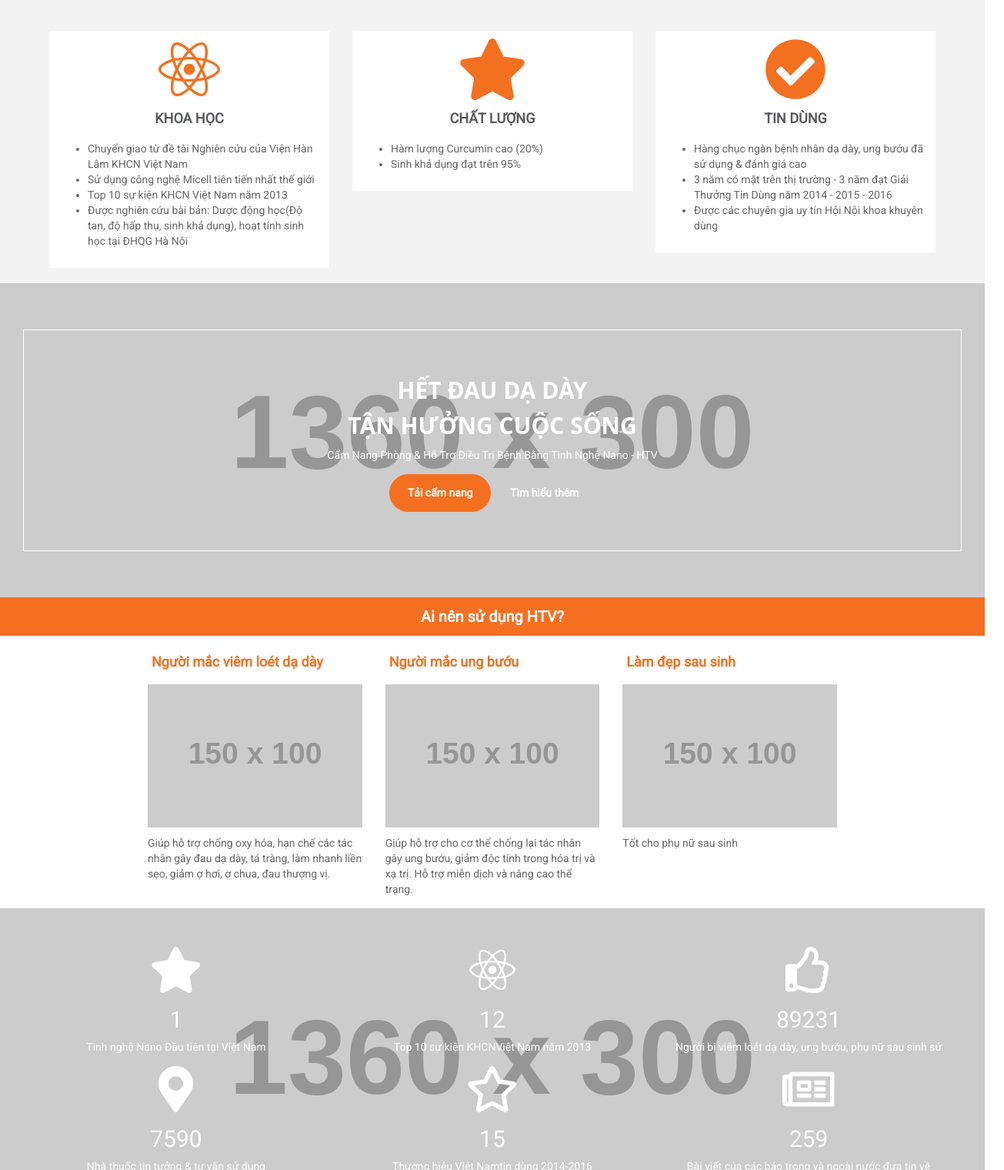
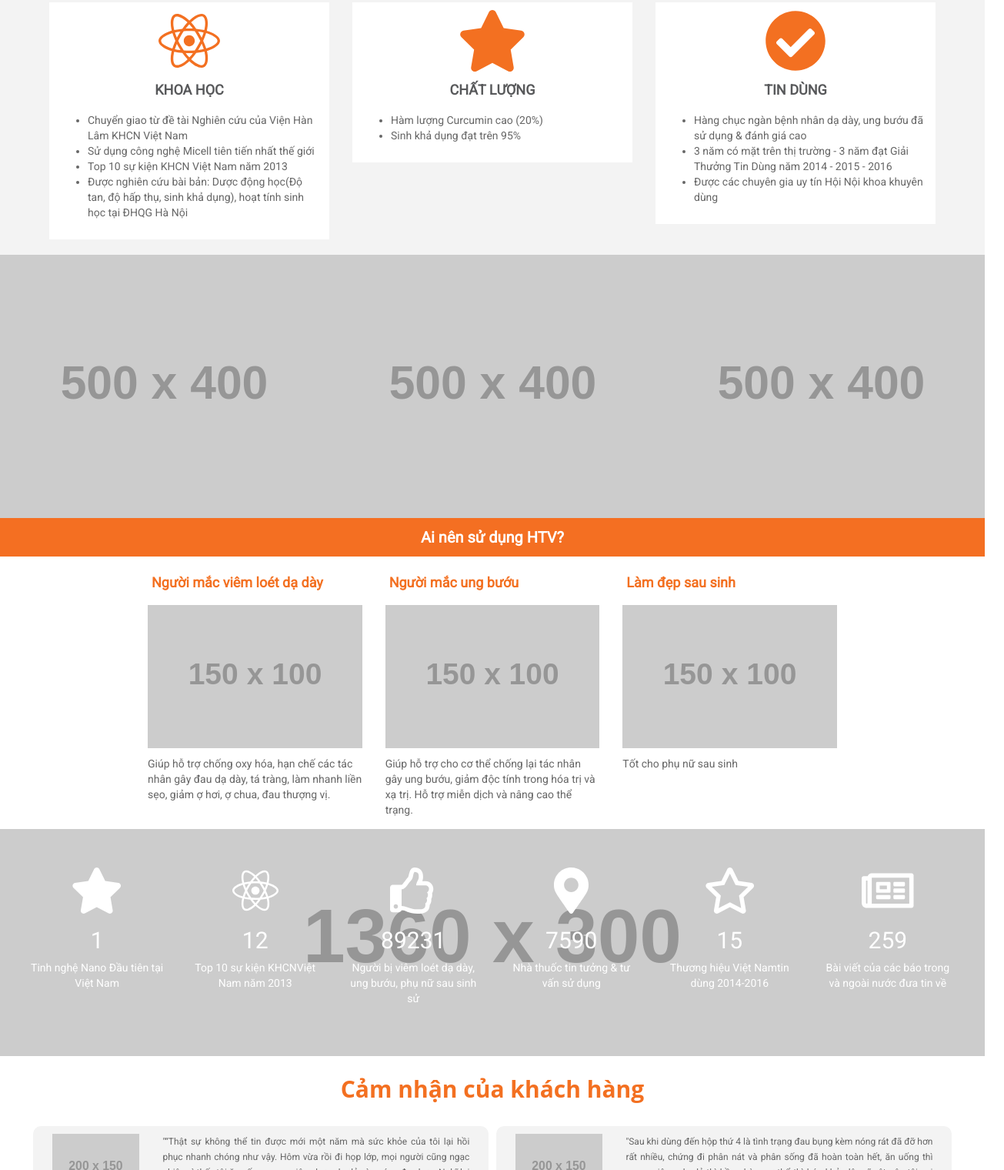
Before and after one commit to cvthang56th2/cumargold, a plain HTML site: page index.html in a window 1280 px wide. Shown: the part 1280-2800 px from the top of the page at 77% size, 1305 px wide, since content can reach past the window. Drawn offline with nearby package versions, Linux system fonts and the light colour scheme; placeholder pictures from the web are drawn by us.

Commit message:
update logo title page + css index

```diff
--- a/css/styles.css
+++ b/css/styles.css
@@ -68,10 +68,11 @@
 }
 
 #top-navbar {
-	padding: 3%;
+	padding: 20px 3%;
 	width: 100%;
 	display: flex;
 	justify-content: space-between;
+	align-items: center;
 }
 
 #navbar {
@@ -581,9 +582,17 @@
 	color: rgb(51, 51, 51) !important;
 }
 
+.show-sm {
+	display: none;
+}
+
 @media only screen and (max-width: 768px) {
 	.hidden-sm {
 		display: none;
+	}
+
+	.show-sm {
+		display: block;
 	}
 
 	#wrap-footer {
--- a/index.html
+++ b/index.html
@@ -20,7 +20,7 @@
     <script type="text/javascript" src="./lib/slick/slick.min.js"></script>
     <script defer src="https://use.fontawesome.com/releases/v5.0.9/js/all.js" integrity="sha384-8iPTk2s/jMVj81dnzb/iFR2sdA7u06vHJyyLlAd4snFpCl/SnyUjRrbdJsw1pGIl"
         crossorigin="anonymous"></script>
-
+    <link rel="shortcut icon" href="./images/htv-logo-title.png" />
 
 
 </head>
@@ -121,7 +121,7 @@
                     <a href="" class="btn border-white w3-animate-bottom">Mua Ngay</a>
                 </div>
                 <div class="banner-img">
-                    <img src="./images/HTV.webp" alt="" width="40%" class="img-responsive">
+                    <img src="./images/htv-logo.png" alt="" width="40%" class="img-responsive">
                 </div>
                 <img src="http://via.placeholder.com/1360x600" alt="" width="100%" class="img-responsive">
             </div>
@@ -133,7 +133,7 @@
                     <a href="" class="btn border-white w3-animate-bottom">Mua Ngay</a>
                 </div>
                 <div class="banner-img">
-                    <img src="./images/HTV.webp" alt="" width="40%" class="img-responsive">
+                    <img src="./images/htv-logo.png" alt="" width="40%" class="img-responsive">
                 </div>
                 <img src="http://via.placeholder.com/1360x600" alt="" width="100%" class="img-responsive">
             </div>
@@ -145,7 +145,7 @@
                     <a href="" class="btn border-white w3-animate-bottom">Mua Ngay</a>
                 </div>
                 <div class="banner-img">
-                    <img src="./images/HTV.webp" alt="" width="40%" class="img-responsive">
+                    <img src="./images/htv-logo.png" alt="" width="40%" class="img-responsive">
                 </div>
                 <img src="http://via.placeholder.com/1360x600" alt="" width="100%" class="img-responsive">
             </div>
@@ -157,7 +157,7 @@
                     <a href="" class="btn border-white w3-animate-bottom">Mua Ngay</a>
                 </div>
                 <div class="banner-img">
-                    <img src="./images/HTV.webp" alt="" width="40%" class="img-responsive">
+                    <img src="./images/htv-logo.png" alt="" width="40%" class="img-responsive">
                 </div>
                 <img src="http://via.placeholder.com/1360x600" alt="" width="100%" class="img-responsive">
             </div>
@@ -170,8 +170,8 @@
                     <h4>Giới thiệu về HTV</h4>
                     <p>Sản phẩm thảo dược hỗ trợ điều trị viêm loét dạ dày, ung bướu được chuyển giao từ đề tài Nghiên cứu của
                         Viện Hàn Lâm Khoa học & Công nghệ Việt Nam. </p>
-                    <p>HTV là sản phẩm đầu tiên ở Việt Nam có chứa Nano curcumin được nghiên cứu & thử nghiệm tiền lâm
-                        sàng tại các cơ sở y tế uy tín.</p>
+                    <p>HTV là sản phẩm đầu tiên ở Việt Nam có chứa Nano curcumin được nghiên cứu & thử nghiệm tiền lâm sàng
+                        tại các cơ sở y tế uy tín.</p>
                     <p style="text-align: left; font-size: 18px; font-weight: bold; color: #f37021; line-height: 25px;" class="text-big text-bold text-gray offset-lg-top-40">Chuyển giao từ đề tài nghiên cứu của
                         <br class="veil reveal-lg-inline-block"> Viện Hóa Học - Viện Hàn Lâm KHCN Việt Nam.</p>
                     <a href="" class="btn btn-primary offset-top-34" title="Quy trình sản xuất HTV">Quy trình sản xuất</a>
@@ -234,19 +234,27 @@
             </div>
         </div>
 
-        <!-- Jumbotron -->
-        <div id="wrap-jumbotron">
-            <div class="jumbotron">
-                <div class="border-white center" style="padding: 50px;">
-                    <h5 class="opensan_family text-bold">HẾT ĐAU DẠ DÀY</h5>
-                    <h5 class="opensan_family text-bold">TẬN HƯỞNG CUỘC SỐNG</h5>
-                    <p>Cẩm Nang Phòng & Hỗ Trợ Điều Trị Bệnh Bằng Tinh Nghệ Nano - HTV</p>
-                    <a href="" target="_blank" class="btn btn-primary">Tải cẩm nang</a>
-                    <a href="" class="btn btn-gray" rel="nofollow">Tìm hiểu thêm</a>
-                </div>
-
+        <!-- Adv -->
+        <div id="wrap-adv">
+            <div class="adv-div">
+                <img src="http://via.placeholder.com/500x400" alt="" class="img-responsive" width="100%">
             </div>
 
+            <div class="adv-div">
+                <img src="http://via.placeholder.com/500x400" alt="" class="img-responsive" width="100%">
+            </div>
+
+            <div class="adv-div">
+                <img src="http://via.placeholder.com/500x400" alt="" class="img-responsive" width="100%">
+            </div>
+
+            <div class="adv-div">
+                <img src="http://via.placeholder.com/500x400" alt="" class="img-responsive" width="100%">
+            </div>
+
+            <div class="adv-div">
+                <img src="http://via.placeholder.com/500x400" alt="" class="img-responsive" width="100%">
+            </div>
         </div>
 
         <!-- Recommend -->
@@ -287,32 +295,32 @@
         <!-- Statistical -->
         <div id="wrap-statistical">
             <div class="row">
-                <div class="col-xs-6 col-sm-4 col-sm-2 statistical-div center">
+                <div class="col-xs-6 col-sm-4 col-md-2 statistical-div center">
                     <i class="fas fa-star statistical-icon"></i>
                     <p class="count">1</p>
                     <p>Tinh nghệ Nano Đầu tiên tại Việt Nam</p>
                 </div>
-                <div class="col-xs-6 col-sm-4 col-sm-2 statistical-div center">
+                <div class="col-xs-6 col-sm-4 col-md-2 statistical-div center">
                     <i class="fab fa-react statistical-icon"></i>
                     <p class="count">12</p>
                     <p>Top 10 sự kiện KHCNViệt Nam năm 2013</p>
                 </div>
-                <div class="col-xs-6 col-sm-4 col-sm-2 statistical-div center">
+                <div class="col-xs-6 col-sm-4 col-md-2 statistical-div center">
                     <i class="far fa-thumbs-up statistical-icon"></i>
                     <p class="count">89231</p>
                     <p>Người bị viêm loét dạ dày, ung bướu, phụ nữ sau sinh sử</p>
                 </div>
-                <div class="col-xs-6 col-sm-4 col-sm-2 statistical-div center">
+                <div class="col-xs-6 col-sm-4 col-md-2 statistical-div center">
                     <i class="fas fa-map-marker-alt statistical-icon"></i>
                     <p class="count">7590</p>
                     <p>Nhà thuốc tin tưởng & tư vấn sử dụng</p>
                 </div>
-                <div class="col-xs-6 col-sm-4 col-sm-2 statistical-div center">
+                <div class="col-xs-6 col-sm-4 col-md-2 statistical-div center">
                     <i class="far fa-star statistical-icon"></i>
                     <p class="count">15</p>
                     <p>Thương hiệu Việt Namtin dùng 2014-2016</p>
                 </div>
-                <div class="col-xs-6 col-sm-4 col-sm-2 statistical-div center">
+                <div class="col-xs-6 col-sm-4 col-md-2 statistical-div center">
                     <i class="far fa-newspaper statistical-icon"></i>
                     <p class="count">259</p>
                     <p>Bài viết của các báo trong và ngoài nước đưa tin về </p>
@@ -333,8 +341,8 @@
                             <p style="text-align: justify; font-size: 12px;">"Là phóng viên thời sự của một Đài Truyền hình tại Hà Nội, anh Trần Thanh thường xuyên phải đi
                                 sản xuất tin, bài ngoài hiện trường, rồi trực đêm,.. Áp lực công việc cùng với chế độ ăn
                                 uống, sinh hoạt thất thường khiến anh Hưng bị đau dạ dày 5 năm nay, kèm theo đó là chứng
-                                táo bón và rối loạn tiêu hóa kéo dài. Sau khi dùng HTV, các triệu chứng đau dạ dày
-                                đã hoàn toàn biến mất ...
+                                táo bón và rối loạn tiêu hóa kéo dài. Sau khi dùng HTV, các triệu chứng đau dạ dày đã hoàn
+                                toàn biến mất ...
                                 <a href="" rel="nofollow">Xem chi tiết</a>
                             </p>
                             <p class="comment_guest">Anh Trần Thanh Hưng</p>
@@ -351,8 +359,8 @@
                         <div class="col-md-9 custom-felling-div-comment">
                             <p style="text-align: justify; font-size: 12px;">"Hơn 20 năm chiến đấu với đủ thứ bệnh mãn tính, nhưng ám ảnh nhất với bà Thanh chính là căn bệnh
                                 viêm hang vị và loét hành tá tràng hành hạ, khiến bà gầy gò, suy nhược. Đầu năm 2015 bà gặp
-                                một bác sĩ chuyên khoa II và được giới thiệu sản phẩm HTV. Sau khi dùng cơ thể bà dần
-                                hồi phục, ăn uống ngon miệng hơn, da dẻ cũng hồng hào, tăng cân, những cơn đau gần như không
+                                một bác sĩ chuyên khoa II và được giới thiệu sản phẩm HTV. Sau khi dùng cơ thể bà dần hồi
+                                phục, ăn uống ngon miệng hơn, da dẻ cũng hồng hào, tăng cân, những cơn đau gần như không
                                 còn ...
                                 <a href="" rel="nofollow">Xem chi tiết</a>
                             </p>
--- a/js/scripts.js
+++ b/js/scripts.js
@@ -95,4 +95,21 @@
         $('#btn-toggler svg').addClass('fa-minus');
     })
 
+    $('#wrap-adv').slick({
+        infinite: true,
+        slidesToShow: 3,
+        slidesToScroll: 2,
+        autoplay: true,
+        autoplaySpeed: 3000,
+        responsive: [
+            {
+                breakpoint: 767,
+                settings: {
+                    slidesToShow: 2,
+                    slidesToScroll: 1
+                }
+            }
+        ]
+    });
+
 })
```
Also changed, not shown: detail-question.html (+1 -1 lines), hoi-dap.html (+1 -1 lines), landing-2.html (+1 -1 lines), landing.html (+4 -4 lines), pages/category/detail-news.html (+3 -3 lines), pages/category/news-part.html (+1 -1 lines), pages/category/news.html (+1 -1 lines), pages/category/product.html (+1 -1 lines), system-map.html (+1 -1 lines), images/htv-logo-title.png (added), images/htv-logo.png.
